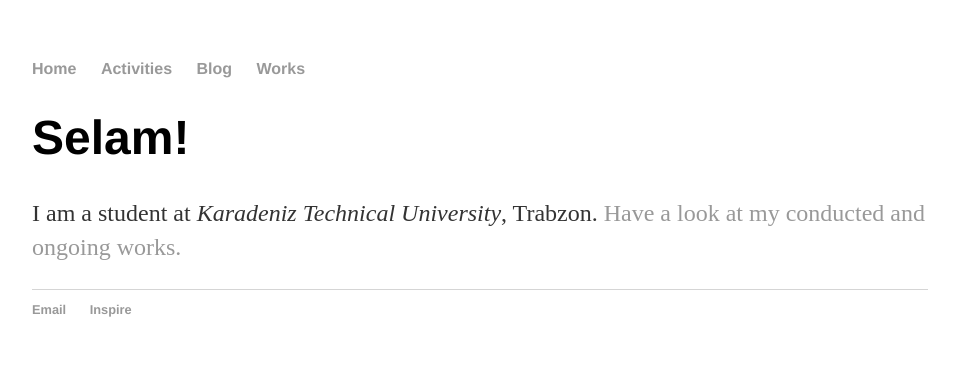
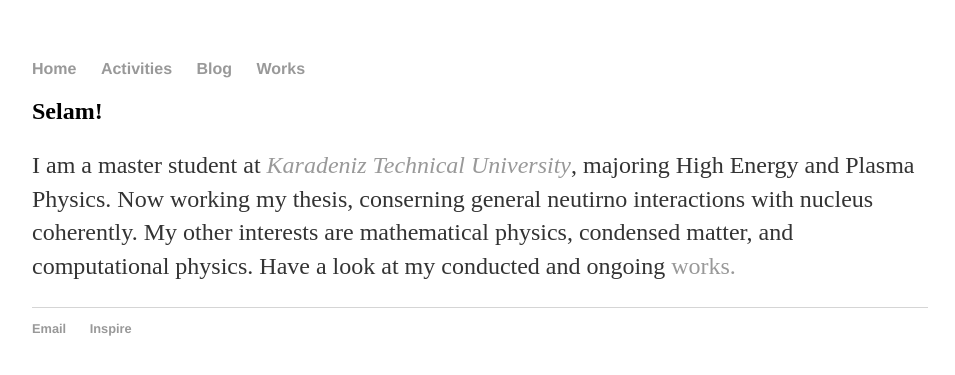
Before and after one commit to mfmustamin/mfmustamin.github.io, a Jekyll site: the page built from index.html, in a window 1280 px wide. Shown: the top 375 px of the page, without its empty margins (160-1115 px from the left). Built offline with Jekyll 4.4.1, drawn with Linux system fonts in a browser that asks for light colours.

Commit message:
Update index.html

```diff
--- a/index.html
+++ b/index.html
@@ -3,6 +3,10 @@ layout: default
 title: Particle Phenomenologist
 ---
 <div class="blurb">
-	<h1>Selam!</h1>
-	<p>I am a student at <em>Karadeniz Technical University</em>, Trabzon. <a href="/works">Have a look at my conducted and ongoing works.</a></p>
+	<h2>Selam!</h2>
+	<p>
+		I am a master student at <a href="https://www.ktu.edu.tr/en"><em>Karadeniz Technical University</em></a>, majoring High Energy and Plasma Physics.
+		Now working my thesis, conserning general neutirno interactions with nucleus coherently. My other interests are mathematical physics, condensed matter,
+		and computational physics. Have a look at my conducted and ongoing <a href="/works">works.</a>
+	</p>
 </div><!-- /.blurb -->
```
